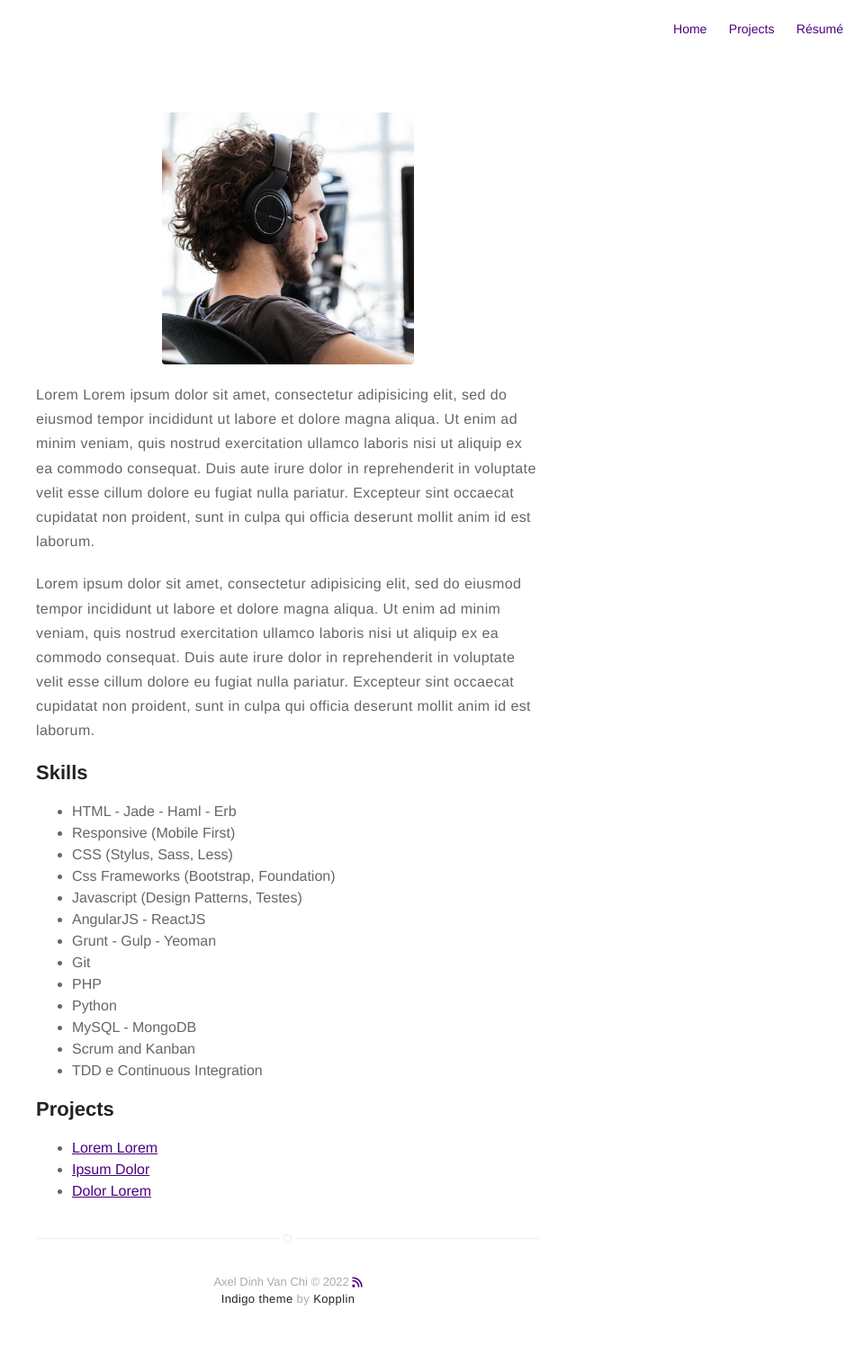
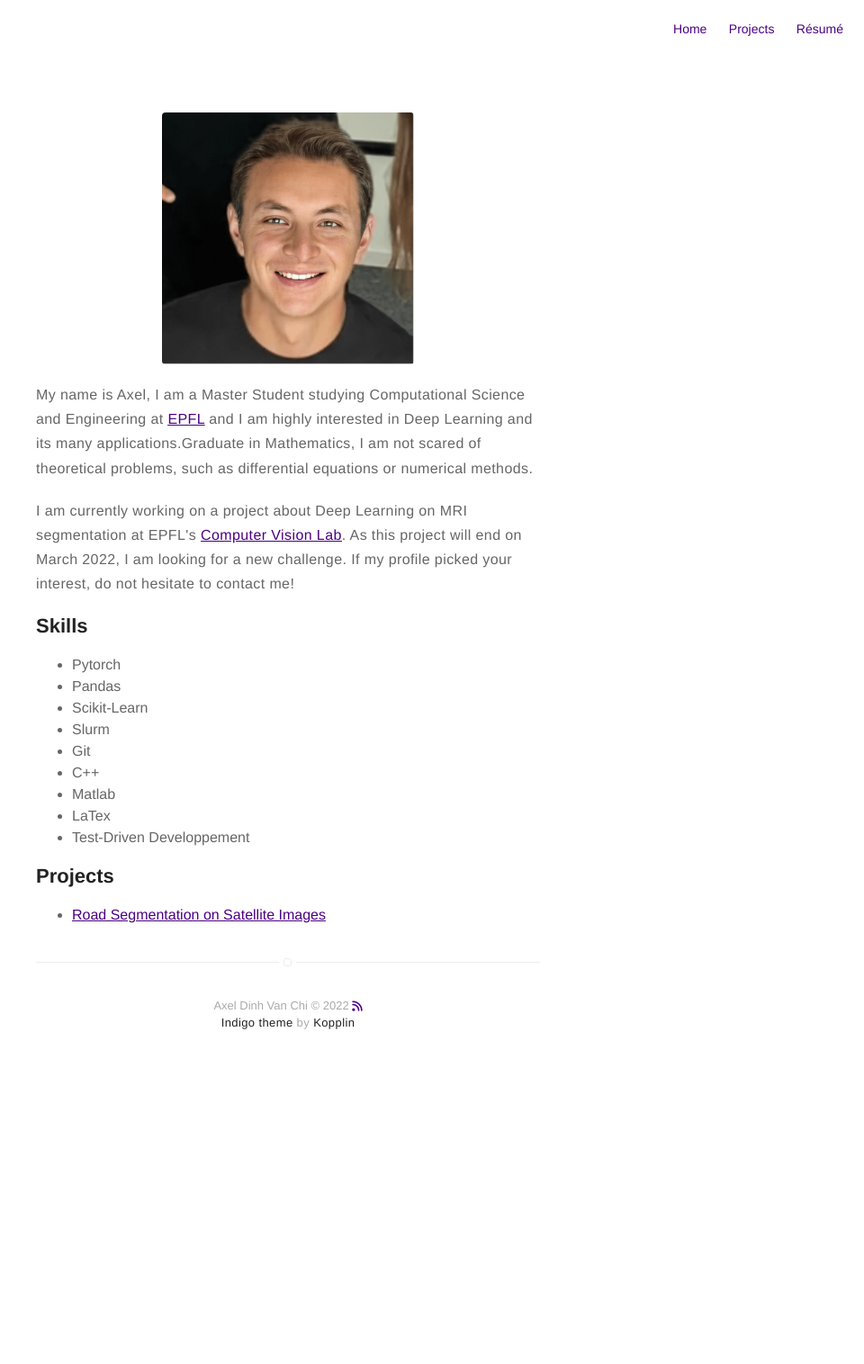
Before and after one commit to axeldinh/axeldinh.github.io, a Jekyll site: the page built from about.md, in a window 1280 px wide. Shown: the whole page at 90% size, without its empty margins (320-1280 px from the left). Built offline with Jekyll 4.4.1, drawn with Linux system fonts in a browser that asks for light colours; nearby versions of some CDN libraries; after the commit the page ends 1208 px from its top, so only the background shows below that.

Commit message:
couple of modifications

```diff
--- a/_config.yml
+++ b/_config.yml
@@ -8,7 +8,7 @@ description: A blog about technology and stuff related
 # if it's an external image, update below for true
 # better with square images
 external-image: false
-picture: assets/images/profile.jpg
+picture: assets/images/profile.png
 
 # your site color theme, true for dark theme,
 # false to light theme, auto to switch with system.
@@ -46,7 +46,7 @@ authors:
     name: Axel Dinh Van Chi
     bio: Computational Science and Engineering Master Student at EPFL
     external-image: false
-    picture: assets/images/profile.jpg
+    picture: assets/images/profile.png
     #twitter: johndoe
 
 # do you want a larger site? change the option below
--- a/_layouts/post.html
+++ b/_layouts/post.html
@@ -9,7 +9,7 @@ layout: page
 <h1 class="title">{{ page.title }}</h1>
 
 <span class="date">
-    <time datetime="{{ page.date | date:"%d-%m-%Y" }}">{{ page.date | date: "%A. %B, %Y" }}</time>
+    <time datetime="{{ page.date | date:"%d-%m-%Y" }}">{{ page.date | date: "%B, %Y" }}</time>
     {% if site.read-time %} - {% include read-time.html %}{% endif %}
 </span>
 
@@ -24,7 +24,7 @@ layout: page
 {% if page.github %}
     <center>
         <div class="github-link">
-            <a class="link" data-title="{{ page.github }}" href="{{ page.github }}" target="_blank"  rel="noopener">
+            <a class="link" data-title="{{ page.github }}" href="{{ page.github }}" target="_blank"  rel="noopener" style="color:black">
                 <i class="fa-brands fa-github" style="font-size:36px"></i>
             </a>
         </div>
--- a/_posts/2016-01-23-indigo-jekyll-theme.markdown
+++ b/_posts/2022-11-28-road_segmentation.markdown
@@ -12,6 +12,7 @@ category: project
 author: axeldinh
 externalLink: false
 github: https://github.com/axeldinh/ML-Road-Segmentation-Project
+icon: /assets/projects/road_segm/icon.png
 ---
 
 This is a class project for the course 'Machine Learning' at EPFL which took form as an [AIcrowd](https://www.aicrowd.com/challenges/epfl-ml-road-segmentation) chalenge. The project was done in groups of 3 students.
--- a/_sass/components/others.sass
+++ b/_sass/components/others.sass
@@ -19,6 +19,15 @@
     text-align: center
     color: $gama
     margin: 7px auto
+
+.bigger-icon
+    display: inline-block
+    width: 256px
+    height: 128px
+    fill: $zeta
+    text-align: center
+    color: $gama
+    margin: 14px auto
 
 .caption
     position: relative
--- a/about.md
+++ b/about.md
@@ -4,42 +4,35 @@ layout: page
 ---
 ![Profile Image]({% if site.external-image %}{{ site.picture }}{% else %}{{ site.url }}/{{ site.picture }}{% endif %})
 
-<p>Lorem Lorem ipsum dolor sit amet, consectetur adipisicing elit, sed do eiusmod
-tempor incididunt ut labore et dolore magna aliqua. Ut enim ad minim veniam,
-quis nostrud exercitation ullamco laboris nisi ut aliquip ex ea commodo
-consequat. Duis aute irure dolor in reprehenderit in voluptate velit esse
-cillum dolore eu fugiat nulla pariatur. Excepteur sint occaecat cupidatat non
-proident, sunt in culpa qui officia deserunt mollit anim id est laborum.</p>
+My name is Axel, I am a Master Student studying Computational Science and Engineering at
+<a href="https://www.epfl.ch/"><u>EPFL</u></a> and I am highly interested in Deep Learning
+and its many applications.Graduate in Mathematics, I am not scared of theoretical problems,
+such as differential equations or numerical methods.
 
-<p>Lorem ipsum dolor sit amet, consectetur adipisicing elit, sed do eiusmod
-tempor incididunt ut labore et dolore magna aliqua. Ut enim ad minim veniam,
-quis nostrud exercitation ullamco laboris nisi ut aliquip ex ea commodo
-consequat. Duis aute irure dolor in reprehenderit in voluptate velit esse
-cillum dolore eu fugiat nulla pariatur. Excepteur sint occaecat cupidatat non
-proident, sunt in culpa qui officia deserunt mollit anim id est laborum.</p>
+<p> I am currently working on a project about Deep Learning on MRI segmentation at EPFL's <a href="https://www.epfl.ch/labs/cvlab/"><u>Computer Vision Lab</u></a>.
+As this project will end on March 2022, I am looking for a new challenge. If my profile picked your interest,
+do not hesitate to contact me! </p>
 
 <h2>Skills</h2>
 
 <ul class="skill-list">
-	<li>HTML - Jade - Haml - Erb</li>
-	<li>Responsive (Mobile First)</li>
-	<li>CSS (Stylus, Sass, Less)</li>
-	<li>Css Frameworks (Bootstrap, Foundation)</li>
-	<li>Javascript (Design Patterns, Testes)</li>
-	<li>AngularJS - ReactJS</li>
-	<li>Grunt - Gulp - Yeoman</li>
+	<li>Pytorch</li>
+	<li>Pandas</li>
+	<li>Scikit-Learn</li>
+	<li>Slurm</li>
 	<li>Git</li>
-	<li>PHP</li>
-	<li>Python</li>
-	<li>MySQL - MongoDB</li>
-	<li>Scrum and Kanban</li>
-	<li>TDD e Continuous Integration</li>
+	<li>C++</li>
+	<li>Matlab</li>
+	<li>LaTex</li>
+	<li>Test-Driven Developpement</li>
 </ul>
 
 <h2>Projects</h2>
 
 <ul>
-	<li><a href="https://github.com/">Lorem Lorem</a></li>
-	<li><a href="https://github.com/">Ipsum Dolor</a></li>
-	<li><a href="https://github.com/">Dolor Lorem</a></li>
+{% for post in site.posts %}
+	{% if post.projects %}
+		<li> <a href="{{ post.url | prepend: site.baseurl }}">{{ post.title }}</a> </li>
+	{% endif %}
+{% endfor %}
 </ul>
--- a/projects.html
+++ b/projects.html
@@ -6,6 +6,11 @@ title: Projects
     {% for post in site.posts %}
         {% if post.projects %}
             <div class="item {% if post.star %}star{% endif %}">
+                {% if post.icon %}
+                    <center>
+                    <span class="bigger-icon"> <img src="{{ post.icon }}"> </span>
+                    </center>
+                {% endif %}
                 <a class="url" href="{% if post.externalLink %}{{ post.externalLink }}{% else %}{{ site.url }}{{ post.url }}{% endif %}">
                     <aside><time datetime="{{ post.date | date:"%m-%Y" }}">{{ post.date | date: "%b %Y" }}</time></aside>
                     <h3 class="title">{{ post.title }}</h3>
```
Also changed, not shown: assets/images/profile.png (added), assets/images/test_profile.jpg (renamed from assets/images/profile.jpg), assets/projects/road_segm/icon.ico (added), 2 other files.
